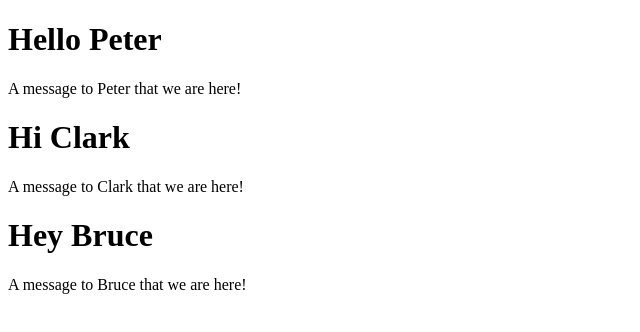
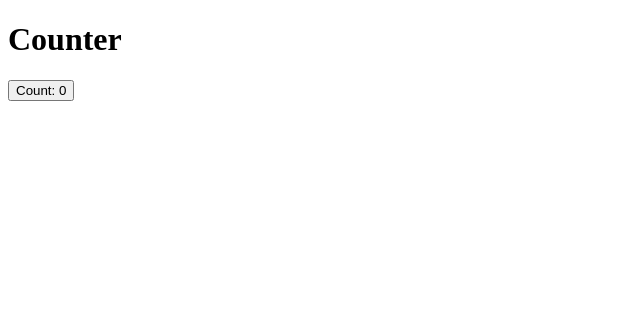
Before and after one commit to githubscientist/react-fsd61wde, a React (Vite) app: page / in a window 1280 px wide. Shown: the top 332 px of the page, without its empty margins (0-640 px from the left). Built offline with nearby package versions, Linux system fonts and the light colour scheme.

Commit message:
stateful components

```diff
--- a/src/App.jsx
+++ b/src/App.jsx
@@ -1,39 +1,29 @@
 import { Component } from "react";
-import Hello from "./components/Hello";
 
-class App extends Component{
+class App extends Component {
+
+  constructor(props) {
+    super(props);
+
+    this.state = {
+      count: 0
+    }
+  }
+
+  handleClick = () => {
+    this.setState({
+      count: this.state.count + 1
+    })
+  }
 
   render() {
 
-    const names = [
-      {
-        name: 'Peter',
-        greeting: 'Hello'
-      },
-      {
-        name: 'Clark',
-        greeting: 'Hi'
-      },
-      {
-        name: 'Bruce',
-        greeting: 'Hey'
-      }
-    ];
+    console.log('rendering the component...');
 
     return (
       <div>
-        <Hello
-          name={names[0].name}
-          greeting={names[0].greeting}
-        />
-        <Hello
-          name={names[1].name}
-          greeting={names[1].greeting}
-        />
-        <Hello
-          name={names[2].name}
-          greeting={names[2].greeting}
-        />
+        <h1>Counter</h1>
+        <button onClick={this.handleClick}>Count: { this.state.count }</button>
       </div>
     )
   }
--- a/src/components/Description.jsx
+++ /dev/null
@@ -1,9 +0,0 @@
-import { Component } from "react";
-
-class Description extends Component {
-  render() {
-    return <p>A message to { this.props.name } that we are here!</p>
-  }
-}
-
-export default Description;
--- a/src/components/Header.jsx
+++ /dev/null
@@ -1,9 +0,0 @@
-import { Component } from "react";
-
-class Header extends Component {
-  render() {
-    return <h1>{ this.props.greeting } { this.props.name }</h1>
-  }
-}
-
-export default Header;
--- a/src/components/Hello.jsx
+++ /dev/null
@@ -1,23 +0,0 @@
-import { Component } from "react";
-import Header from "./Header";
-import Description from "./Description";
-
-class Hello extends Component {
-
-  render() {
-
-    return (
-      <div>
-        <Header
-          name={this.props.name}
-          greeting={this.props.greeting}
-        />
-        <Description
-          name={this.props.name}
-        />
-      </div>
-    )
-  }
-}
-
-export default Hello;
```
Also changed, not shown: 1 other file (tests, documents, lock files or other folders).
